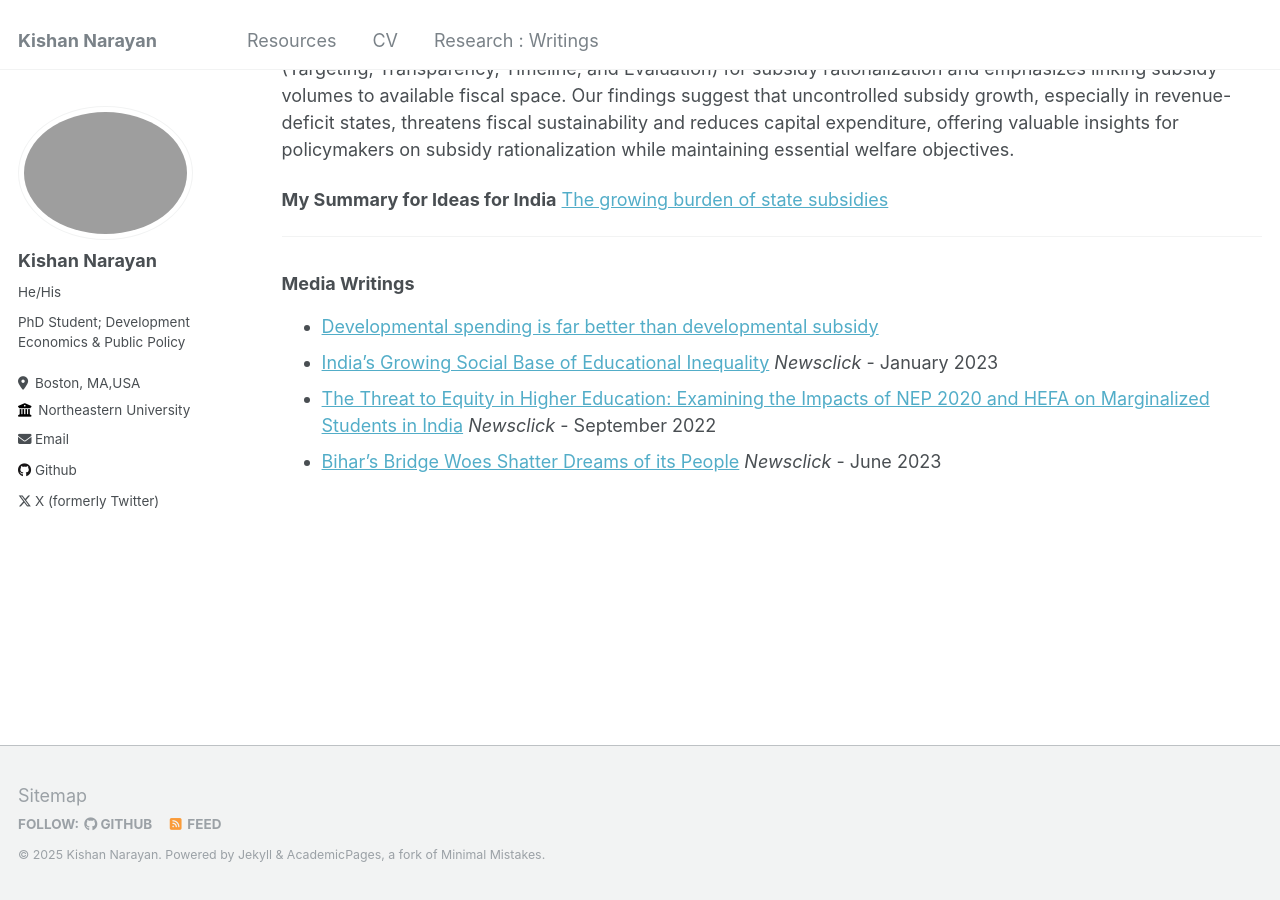
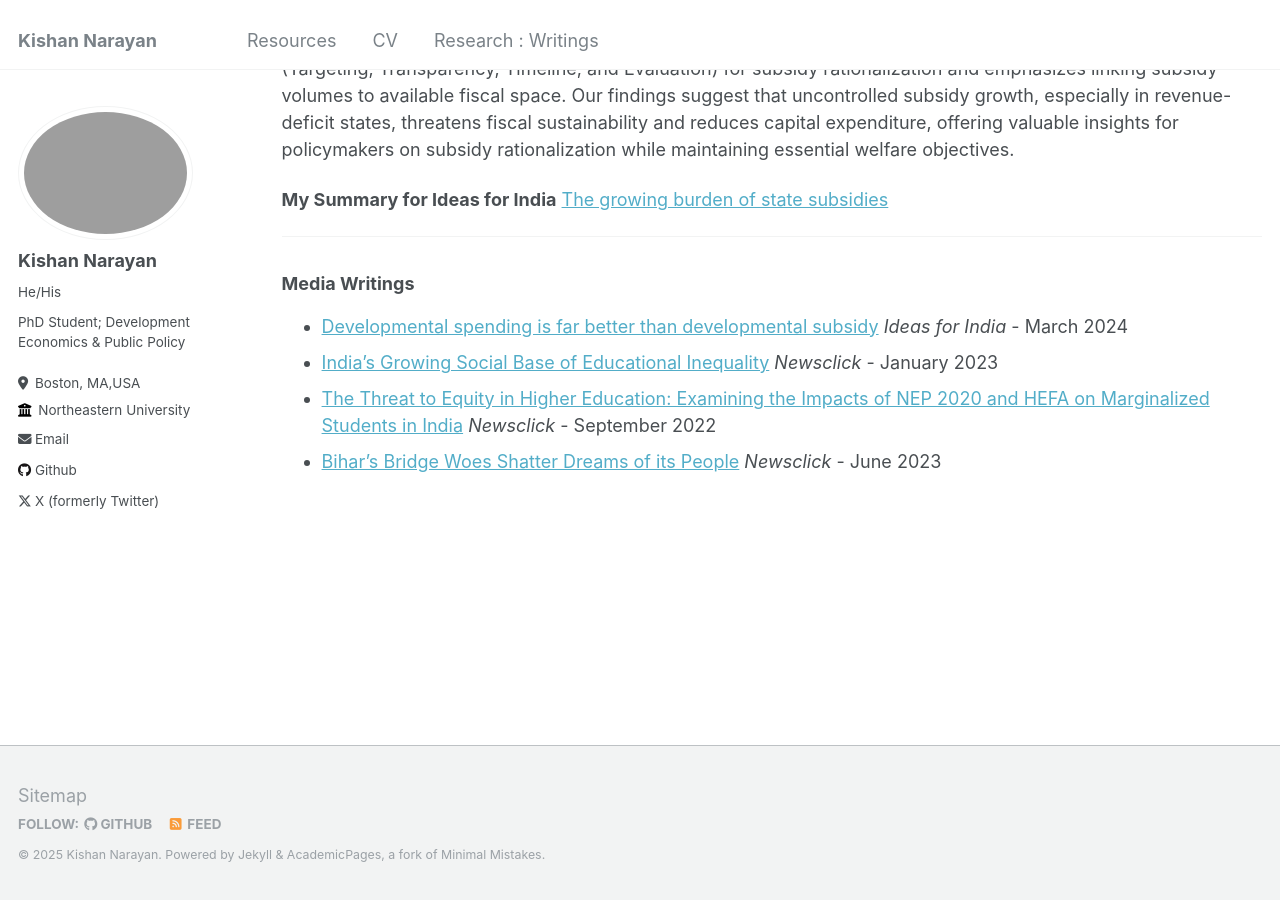
Before and after one commit to narayankishan/narayankishan.github.io, a Jekyll site: the page built from _pages/Research-Writings.md, in a window 1280 px wide and 900 px high, scrolled down 1166 px. Built offline with Jekyll 4.4.1, drawn with Linux system fonts in a browser that asks for light colours.

Commit message:
Update Research-Writings.md

```diff
--- a/_pages/Research-Writings.md
+++ b/_pages/Research-Writings.md
@@ -29,7 +29,7 @@ This comprehensive study analyzes explicit subsidies across seven Indian states
 ---
 ### Media Writings
 
-- [Developmental spending is far better than developmental subsidy](https://www.ideasforindia.in/topics/macroeconomics/the-growing-burden-of-state-subsidies.html)
+- [Developmental spending is far better than developmental subsidy](https://www.ideasforindia.in/topics/macroeconomics/the-growing-burden-of-state-subsidies.html)  *Ideas for India* - March 2024
 - [India's Growing Social Base of Educational Inequality](https://www.newsclick.in/survival-privileged-why-budget-24-matters-marginalised)  *Newsclick* - January 2023
 - [The Threat to Equity in Higher Education: Examining the Impacts of NEP 2020 and HEFA on Marginalized Students in India](https://www.newsclick.in/HEFA-NEP-Spell-Doom-Higher-Ed-Especially-Marginalised-Students)  *Newsclick* - September 2022
 - [Bihar’s Bridge Woes Shatter Dreams of its People](https://www.newsclick.in/bihars-bridge-woes-shatter-dreams-its-people) *Newsclick* - June 2023
```
